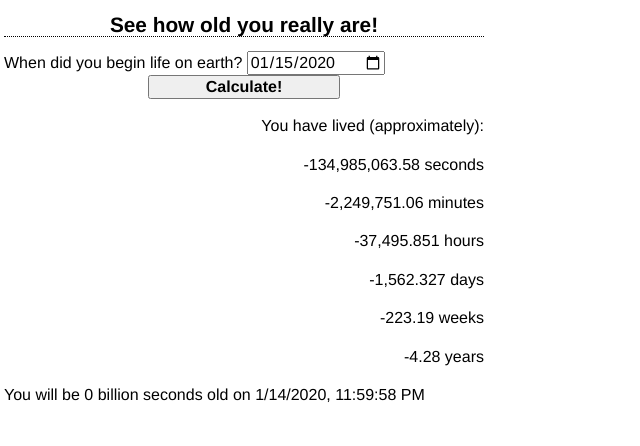
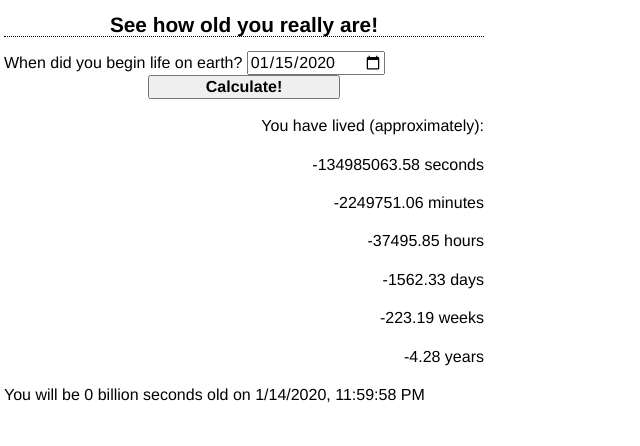
Before and after one commit to naegelejd/naegelejd.github.io, a plain HTML site: page toys/age.html in a window 1280 px wide. Both pictures are taken after typing "2020-01-15" into the empty fields and a click on the input "Calculate!". Shown: the full height of the page, 284-924 px from the left. Drawn offline with Linux system fonts and the light colour scheme.

Commit message:
fixing age toy since toLocaleString is different across browsers
I wanted a neatly formatted number, rounded to two decimal places
with comma separators. I'll fall back to `toFixed(2)`.

```diff
--- a/toys/age.html
+++ b/toys/age.html
@@ -87,12 +87,13 @@ document.getElementById("calculate").onsubmit = function() {
         var year = day / 365;
 
         //document.getElementById('milliseconds').innerHTML = msec.toFixed(2);
-        document.getElementById('seconds').innerHTML = sec.toLocaleString();
-        document.getElementById('minutes').innerHTML = min.toLocaleString();
-        document.getElementById('hours').innerHTML = hour.toLocaleString();
-        document.getElementById('days').innerHTML = day.toLocaleString();
-        document.getElementById('weeks').innerHTML = week.toLocaleString();
-        document.getElementById('years').innerHTML = year.toLocaleString();
+        //document.getElementById('seconds').innerHTML = sec.toLocaleString();
+        document.getElementById('seconds').innerHTML = sec.toFixed(2);
+        document.getElementById('minutes').innerHTML = min.toFixed(2);
+        document.getElementById('hours').innerHTML = hour.toFixed(2);
+        document.getElementById('days').innerHTML = day.toFixed(2);
+        document.getElementById('weeks').innerHTML = week.toFixed(2);
+        document.getElementById('years').innerHTML = year.toFixed(2);
 
         sec++;
     }
```
